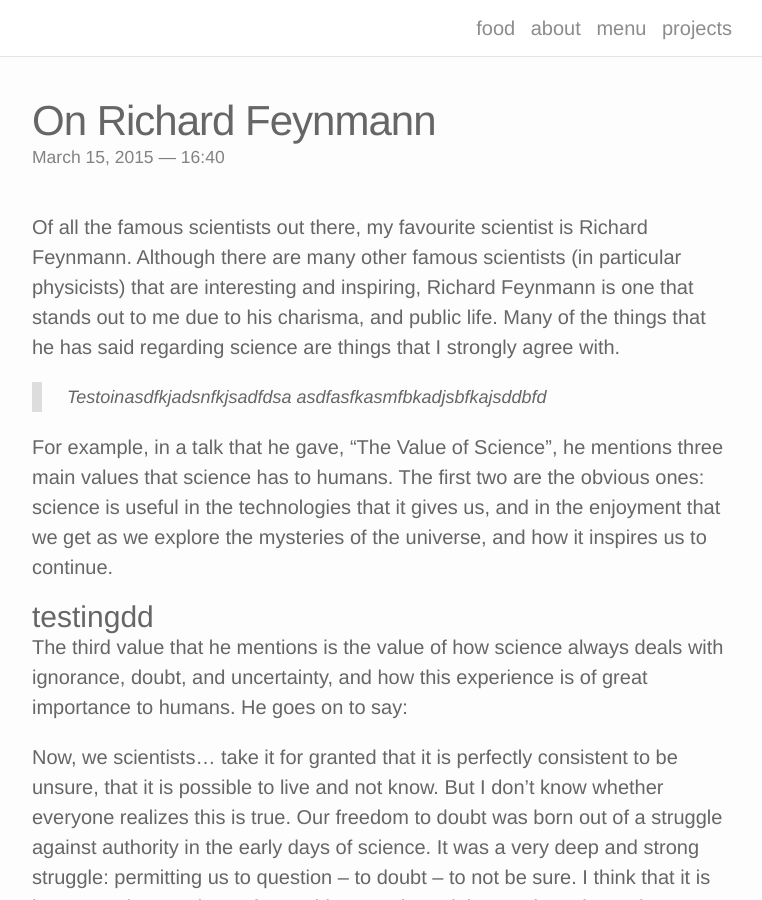
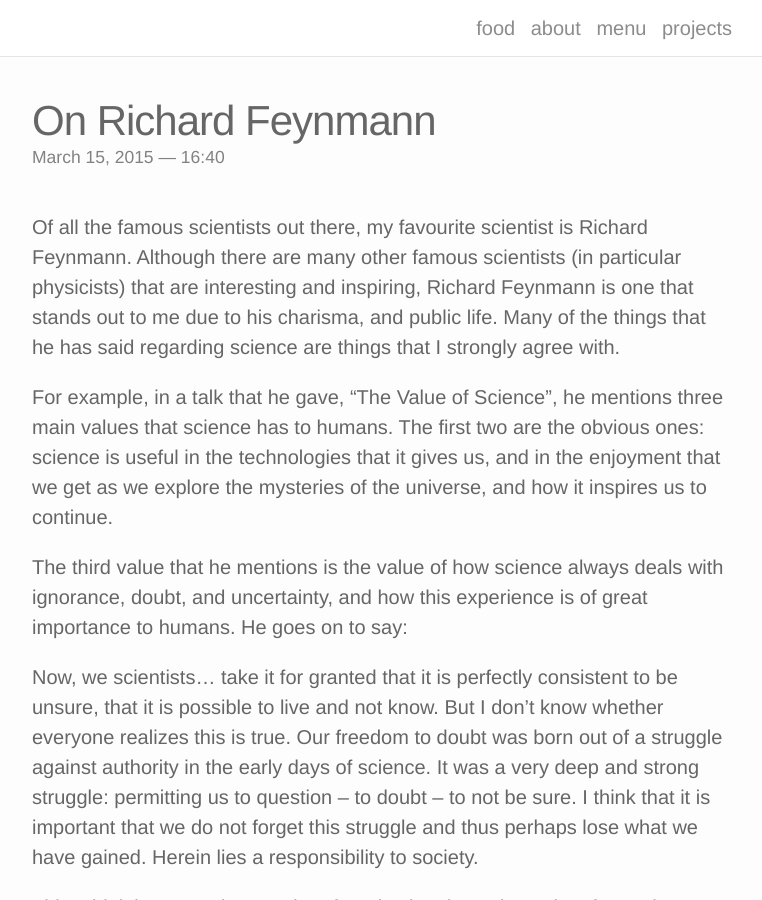
Before and after one commit to LeNPaul/that-hungry-mind, a Jekyll site: the page built from _posts/2015-03-15-title.markdown, in a window 1280 px wide and 900 px high. Shown: the whole window, without its empty margins (258-1020 px from the left). Built offline with Jekyll 4.4.1, drawn with Linux system fonts in a browser that asks for light colours; nearby versions of some CDN libraries.

Commit message:
Remove markdown in test post

```diff
--- a/_posts/2015-03-15-title.markdown
+++ b/_posts/2015-03-15-title.markdown
@@ -6,13 +6,7 @@ description: One of my favourite scientists
 ---
 Of all the famous scientists out there, my favourite scientist is Richard Feynmann. Although there are many other famous scientists (in particular physicists) that are interesting and inspiring, Richard Feynmann is one that stands out to me due to his charisma, and public life. Many of the things that he has said regarding science are things that I strongly agree with.
 
->Testoinasdfkjadsnfkjsadfdsa
->asdfasfkasmfbkadjsbfkajsddbfd
-
 For example, in a talk that he gave, "The Value of Science", he mentions three main values that science has to humans. The first two are the obvious ones: science is useful in the technologies that it gives us, and in the enjoyment that we get as we explore the mysteries of the universe, and how it inspires us to continue.
-
-testingdd
-=========
 
 The third value that he mentions is the value of how science always deals with ignorance, doubt, and uncertainty, and how this experience is of great importance to humans. He goes on to say:
 
```
